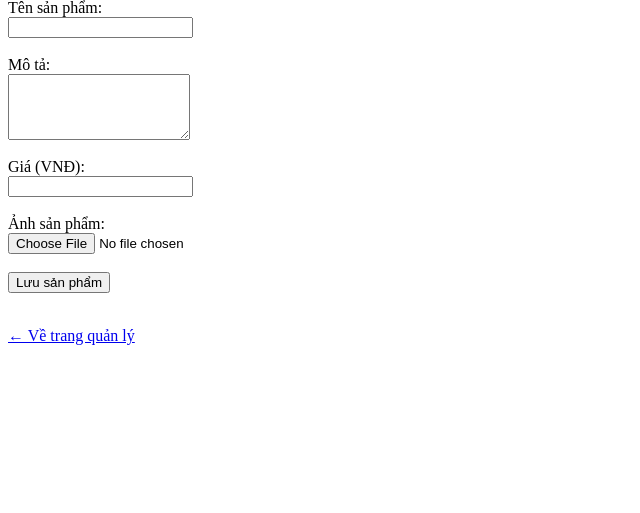
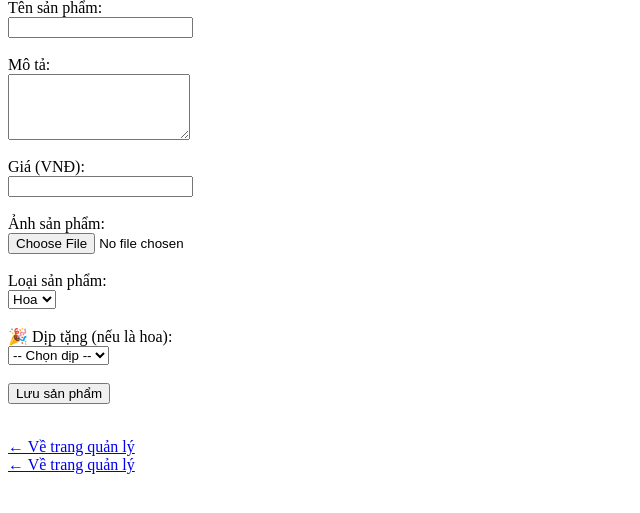
Before and after one commit to manhduc-25/Nhom11, a PHP site: page /flower_gift_shop/admin/add_product.php in a window 1280 px wide. Shown: the part 116-629 px from the top of the page, without its empty margins (0-640 px from the left). Run offline with PHP 8.4, Linux system fonts and the light colour scheme; the visitor is signed in with stand-in values (Sample User, id 1).

Commit message:
Update add_product.php

```diff
--- a/flower_gift_shop/admin/add_product.php
+++ b/flower_gift_shop/admin/add_product.php
@@ -17,6 +17,9 @@ if ($_SERVER['REQUEST_METHOD'] === 'POST') {
   $name = $_POST['name'];
   $description = $_POST['description'];
   $price = (float)$_POST['price'];
+  $category = $_POST['category'];
+  $occasion = $_POST['occasion'] ?? null;
+  $gift_type = $_POST['gift_type'] ?? null;
 
   $target_dir = "../product/flower/";
   $image_name = basename($_FILES["image"]["name"]);
@@ -25,8 +28,9 @@ if ($_SERVER['REQUEST_METHOD'] === 'POST') {
   if (move_uploaded_file($_FILES["image"]["tmp_name"], $target_file)) {
     $image_path = "product/flower/" . $image_name;
 
-    $stmt = $conn->prepare("INSERT INTO products (name, description, price, image) VALUES (?, ?, ?, ?)");
-    $stmt->bind_param("ssds", $name, $description, $price, $image_path);
+    $stmt = $conn->prepare("INSERT INTO products (name, description, price, image, category, occasion, gift_type)
+                            VALUES (?, ?, ?, ?, ?, ?, ?)");
+    $stmt->bind_param("ssdssss", $name, $description, $price, $image_path, $category, $occasion, $gift_type);
 
     if ($stmt->execute()) {
       $success = "✅ Thêm sản phẩm thành công!";
@@ -44,6 +48,12 @@ if ($_SERVER['REQUEST_METHOD'] === 'POST') {
 <head>
   <meta charset="UTF-8">
   <title>Thêm sản phẩm</title>
+  <script>
+    function toggleTags(value) {
+      document.getElementById('flower-tags').style.display = value === 'flower' ? 'block' : 'none';
+      document.getElementById('gift-tags').style.display = value === 'gift' ? 'block' : 'none';
+    }
+  </script>
 </head>
 <body>
   <h2>➕ Thêm sản phẩm mới</h2>
@@ -64,9 +74,42 @@ if ($_SERVER['REQUEST_METHOD'] === 'POST') {
     <label>Ảnh sản phẩm:</label><br>
     <input type="file" name="image" accept="image/*" required><br><br>
 
+    <!-- Category -->
+    <label>Loại sản phẩm:</label><br>
+    <select name="category" onchange="toggleTags(this.value)" required>
+      <option value="flower">Hoa</option>
+      <option value="gift">Quà</option>
+    </select><br><br>
+
+    <!-- Tags for flower -->
+    <div id="flower-tags">
+      <label>🎉 Dịp tặng (nếu là hoa):</label><br>
+      <select name="occasion">
+        <option value="">-- Chọn dịp --</option>
+        <option value="sinh_nhat">Sinh nhật</option>
+        <option value="chuc_mung">Chúc mừng</option>
+        <option value="hoa_tang">Hoa tang lễ</option>
+      </select><br><br>
+    </div>
+
+    <!-- Tags for gift -->
+    <div id="gift-tags" style="display:none;">
+      <label>🎁 Loại quà (nếu là quà):</label><br>
+      <select name="gift_type">
+        <option value="">-- Chọn loại --</option>
+        <option value="gau_bong">Gấu bông</option>
+        <option value="do_ngot">Đồ ngọt</option>
+        <option value="socola">Socola</option>
+      </select><br><br>
+    </div>
+
     <button type="submit">Lưu sản phẩm</button>
   </form>
 
   <br><a href="dashboard.php">← Về trang quản lý</a>
 </body>
 </html>
+
+  <br><a href="dashboard.php">← Về trang quản lý</a>
+</body>
+</html>
```
